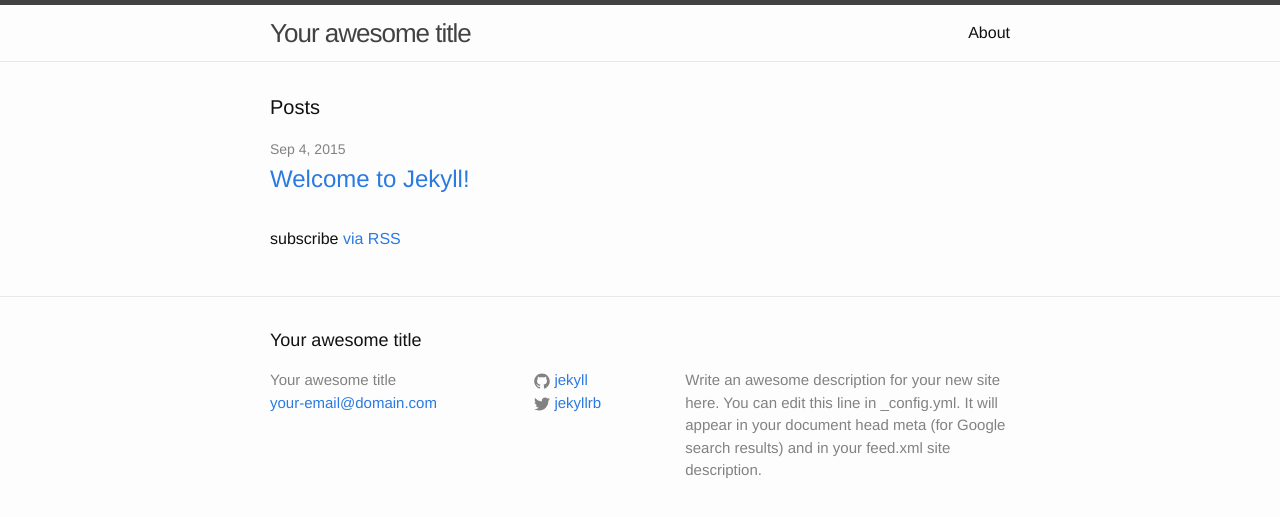
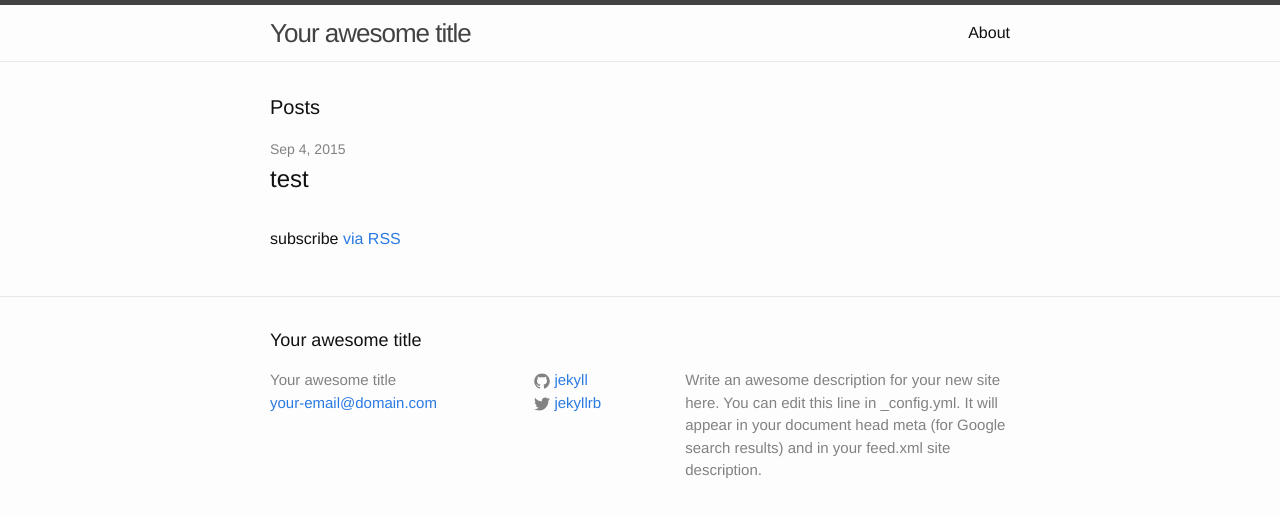
Before and after one commit to jang4427/jang4427.github.io, a Jekyll site: the page built from index.html, in a window 1280 px wide. Shown: the top 517 px of the page. Built offline with Jekyll 4.4.1, drawn with Linux system fonts in a browser that asks for light colours.

Commit message:
Update index.html

```diff
--- a/index.html
+++ b/index.html
@@ -12,7 +12,7 @@ layout: default
         <span class="post-meta">{{ post.date | date: "%b %-d, %Y" }}</span>
 
         <h2>
-          <a class="post-link" href="{{ post.url | prepend: site.baseurl }}">{{ post.title }}</a>
+          test
         </h2>
       </li>
     {% endfor %}
```
